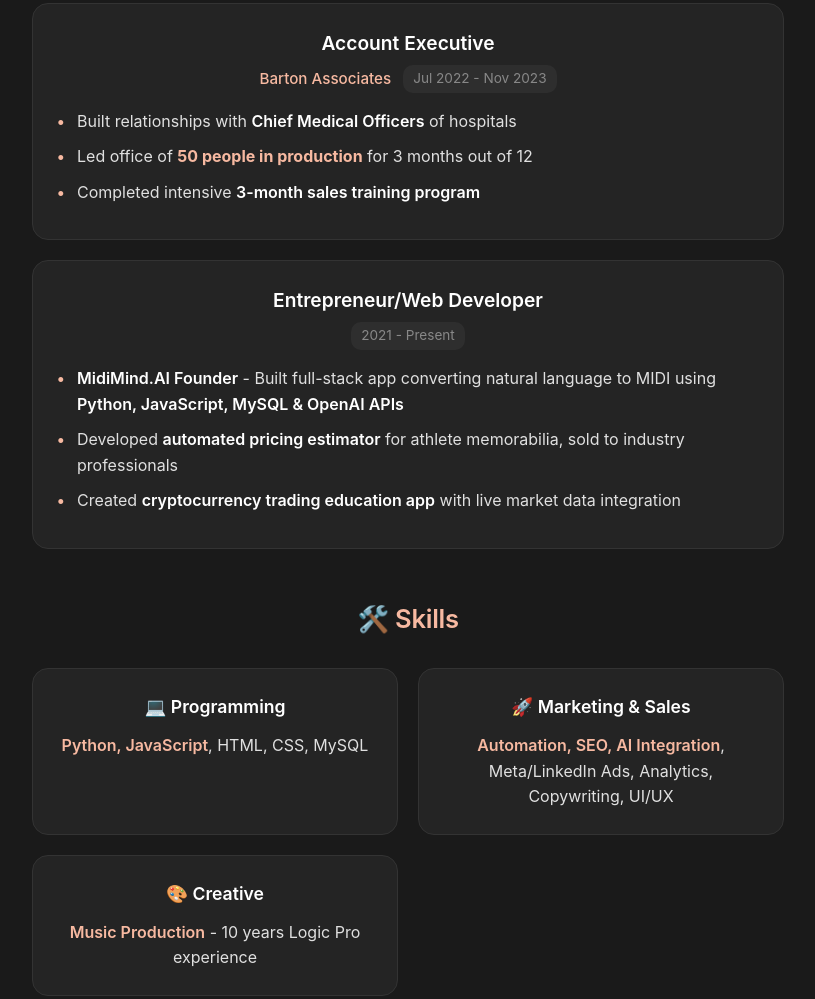
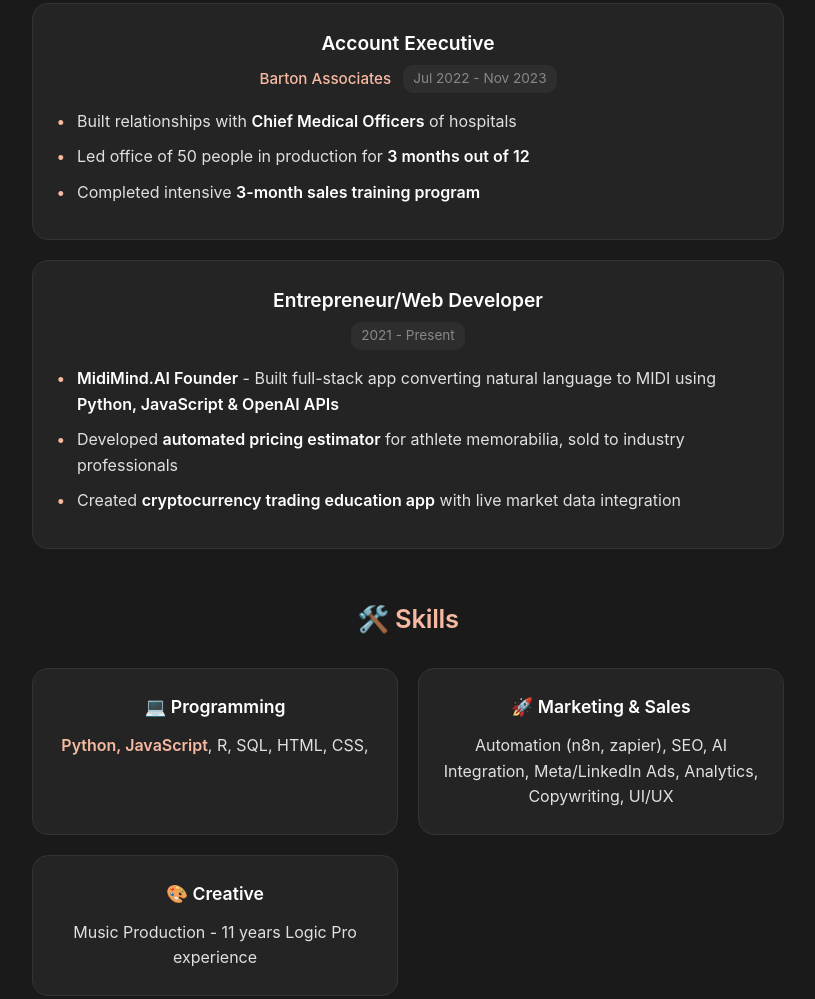
Before and after one commit to jtrax22/jtrax22.github.io, a plain HTML site: page index.html in a window 1280 px wide. Shown: the part 1522-2521 px from the top of the page, without its empty margins (232-1047 px from the left). Drawn offline with Linux system fonts and the light colour scheme.

Commit message:
updated text

```diff
--- a/index.html
+++ b/index.html
@@ -282,7 +282,8 @@
         </header>
 
         <section class="profile">
-            I blend sales expertise, coding skills, and AI integration to generate measurable revenue. Proven track record driving <span class="stat">3× demo bookings</span> and replacing entire sales teams with smart automation.
+            Growth and automation specialist blending sales expertise, coding skills, data analysis and AI
+integration to generate measurable revenue. Proven track record driving <span class="stat"></span>3× demo bookings</span>.
         </section>
 
         <section class="section">
@@ -319,7 +320,7 @@
                 </div>
                 <ul>
                     <li>Built relationships with <span class="key-skill">Chief Medical Officers</span> of hospitals</li>
-                    <li>Led office of <span class="stat">50 people in production</span> for 3 months out of 12</li>
+                    <li>Led office of 50 people in production for <span class="key-skill">3 months out of 12</span></li>
                     <li>Completed intensive <span class="key-skill">3-month sales training program</span></li>
                 </ul>
             </div>
@@ -332,7 +333,7 @@
                     </div>
                 </div>
                 <ul>
-                    <li><span class="key-skill">MidiMind.AI Founder</span> - Built full-stack app converting natural language to MIDI using <span class="key-skill">Python, JavaScript, MySQL & OpenAI APIs</span></li>
+                    <li><span class="key-skill">MidiMind.AI Founder</span> - Built full-stack app converting natural language to MIDI using <span class="key-skill">Python, JavaScript & OpenAI APIs</span></li>
                     <li>Developed <span class="key-skill">automated pricing estimator</span> for athlete memorabilia, sold to industry professionals</li>
                     <li>Created <span class="key-skill">cryptocurrency trading education app</span> with live market data integration</li>
                 </ul>
@@ -344,15 +345,15 @@
             <div class="skills-grid">
                 <div class="skill-category">
                     <h3>💻 Programming</h3>
-                    <p><span class="skill-highlight">Python, JavaScript</span>, HTML, CSS, MySQL</p>
+                    <p><span class="skill-highlight">Python, JavaScript</span>, R, SQL, HTML, CSS,</p>
                 </div>
                 <div class="skill-category">
                     <h3>🚀 Marketing & Sales</h3>
-                    <p><span class="skill-highlight">Automation, SEO, AI Integration</span>, Meta/LinkedIn Ads, Analytics, Copywriting, UI/UX</p>
+                    <p>Automation (n8n, zapier), SEO, AI Integration</span>, Meta/LinkedIn Ads, Analytics, Copywriting, UI/UX</p>
                 </div>
                 <div class="skill-category">
                     <h3>🎨 Creative</h3>
-                    <p><span class="skill-highlight">Music Production</span> - 10 years Logic Pro experience</p>
+                    <p>Music Production</span> - 11 years Logic Pro experience</p>
                 </div>
             </div>
         </section>
```
